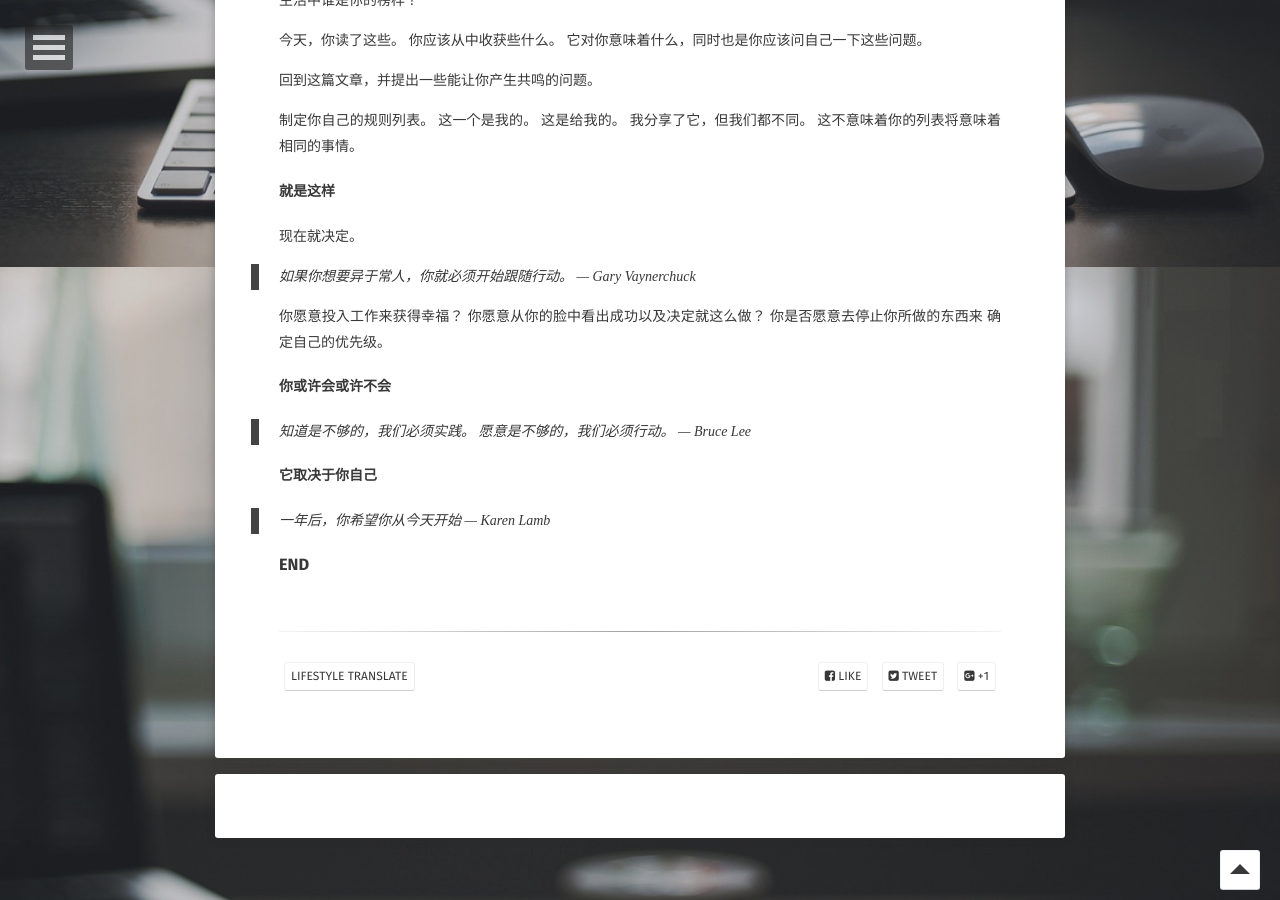
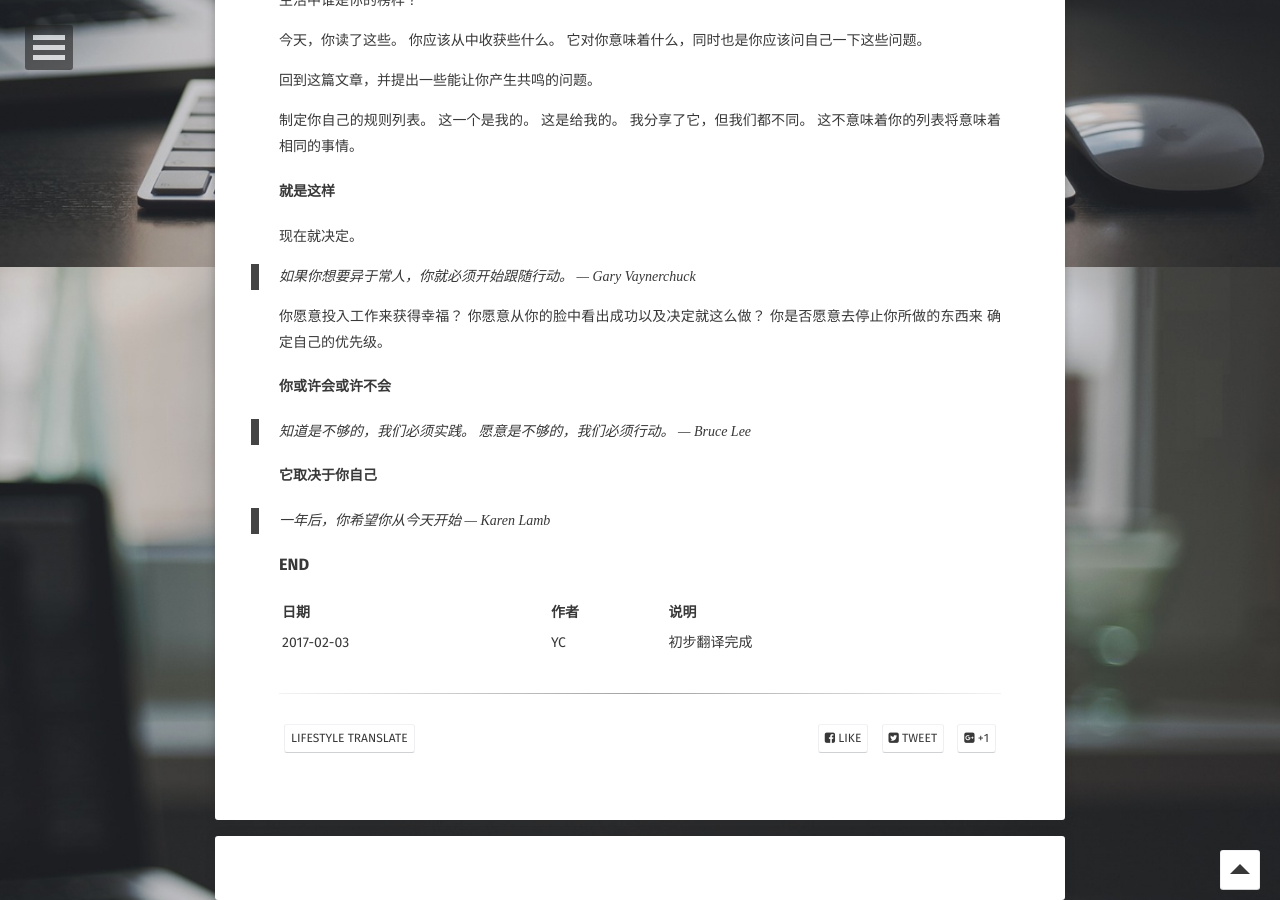
Before and after one commit to XuYanci/XuYanci.github.io, a Jekyll site: the page built from _posts/2017-01-23-Translate-LifeStyle-These11RulesWillChangeYourLifeForever.md, in a window 1280 px wide and 900 px high, scrolled down 5133 px. Built offline with Jekyll 4.4.1, drawn with Linux system fonts in a browser that asks for light colours; some web fonts are replaced; comment, search, counter and statistics services are not loaded.

Commit message:
commit some

```diff
--- a/_posts/2017-01-23-Translate-LifeStyle-These11RulesWillChangeYourLifeForever.md
+++ b/_posts/2017-01-23-Translate-LifeStyle-These11RulesWillChangeYourLifeForever.md
@@ -251,3 +251,10 @@ comments: true
 > 一年后，你希望你从今天开始  — Karen Lamb
 
 ### END ###
+
+
+
+
+| 日期| 作者 | 说明 |
+| ------------ | ------------- | ------------ |
+| 2017-02-03 | YC | 初步翻译完成 |
```
